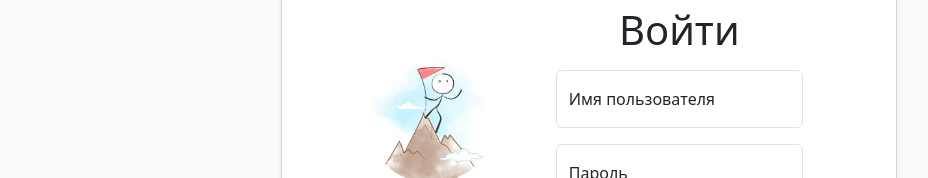
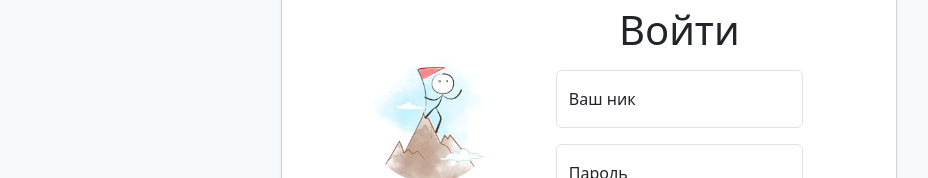
Before and after one commit to Ilialuck/frontend-project-12, a React (Create React App) app in the folder frontend/: page /login in a window 1280 px wide. Shown: the part 273-451 px from the top of the page, without its empty margins (51-979 px from the left). Built offline with nearby package versions, Linux system fonts and the light colour scheme; no server answers.

Commit message:
fix registration fields

```diff
--- a/frontend/src/components/LoginForm.jsx
+++ b/frontend/src/components/LoginForm.jsx
@@ -47,14 +47,14 @@ export const LoginForm = () => {
     <Form onSubmit={formik.handleSubmit} className="col-12 col-md-6 mt-3 mt-mb-0">
       <h1 className="text-center m-3">{t('form.signIn')}</h1>
       <Form.Group className="mb-3" controlId="formBasicEmail">
-        <FloatingLabel controlId="formBasicEmail" label={t('form.fields.username')}>
+        <FloatingLabel controlId="formBasicEmail" label={t('form.fields.username2')}>
           <Form.Control
             className={formik.errors.username && formik.touched.username ? 'is-invalid' : ''}
             type="text"
             name="username"
             autoComplete="username"
             required
-            placeholder={t('form.fields.username')}
+            placeholder={t('form.fields.username2')}
             value={formik.values.username}
             onChange={formik.handleChange}
             isInvalid={authFailed}
--- a/frontend/src/locales/ru.js
+++ b/frontend/src/locales/ru.js
@@ -26,8 +26,9 @@ export default {
       noAccount: 'Нет аккаунта?',
       fields: {
         username: 'Имя пользователя',
+        username2: 'Ваш ник',
         password: 'Пароль',
-        passwordConfirmation: 'Повторите пароль',
+        passwordConfirmation: 'Подтвердите пароль',
       },
     },
     channels: {
```
